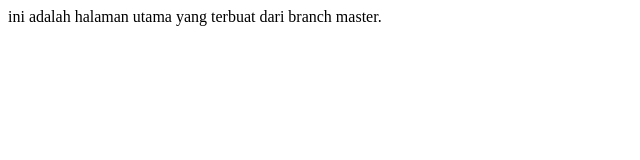
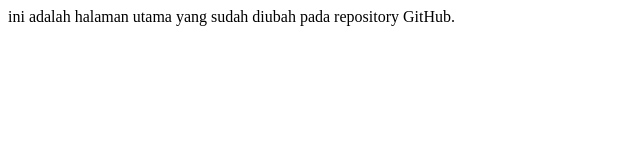
Before and after one commit to ariffun-tech/ProjectWEB, a plain HTML site: page index.html in a window 1280 px wide. Shown: the whole page, without its empty margins (0-640 px from the left). Drawn offline with Linux system fonts and the light colour scheme.

Commit message:
Update index.html lewat github

```diff
--- a/index.html
+++ b/index.html
@@ -4,7 +4,7 @@
     </head>
     <body>
         <hi>
-            ini adalah halaman utama yang terbuat dari branch master.
+            ini adalah halaman utama yang sudah diubah pada repository GitHub.
         </hi>
     </body>
 </html>
```
